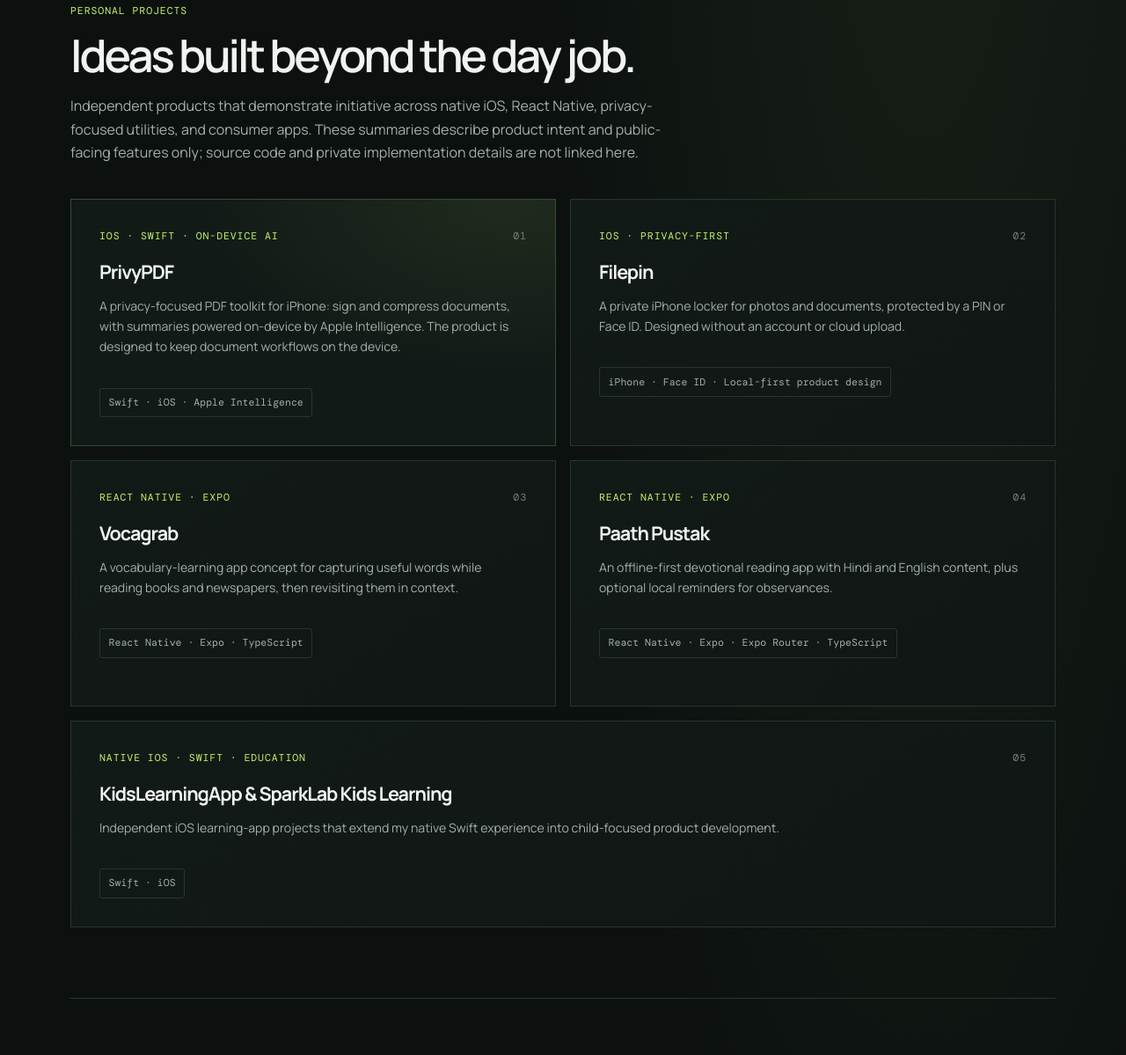
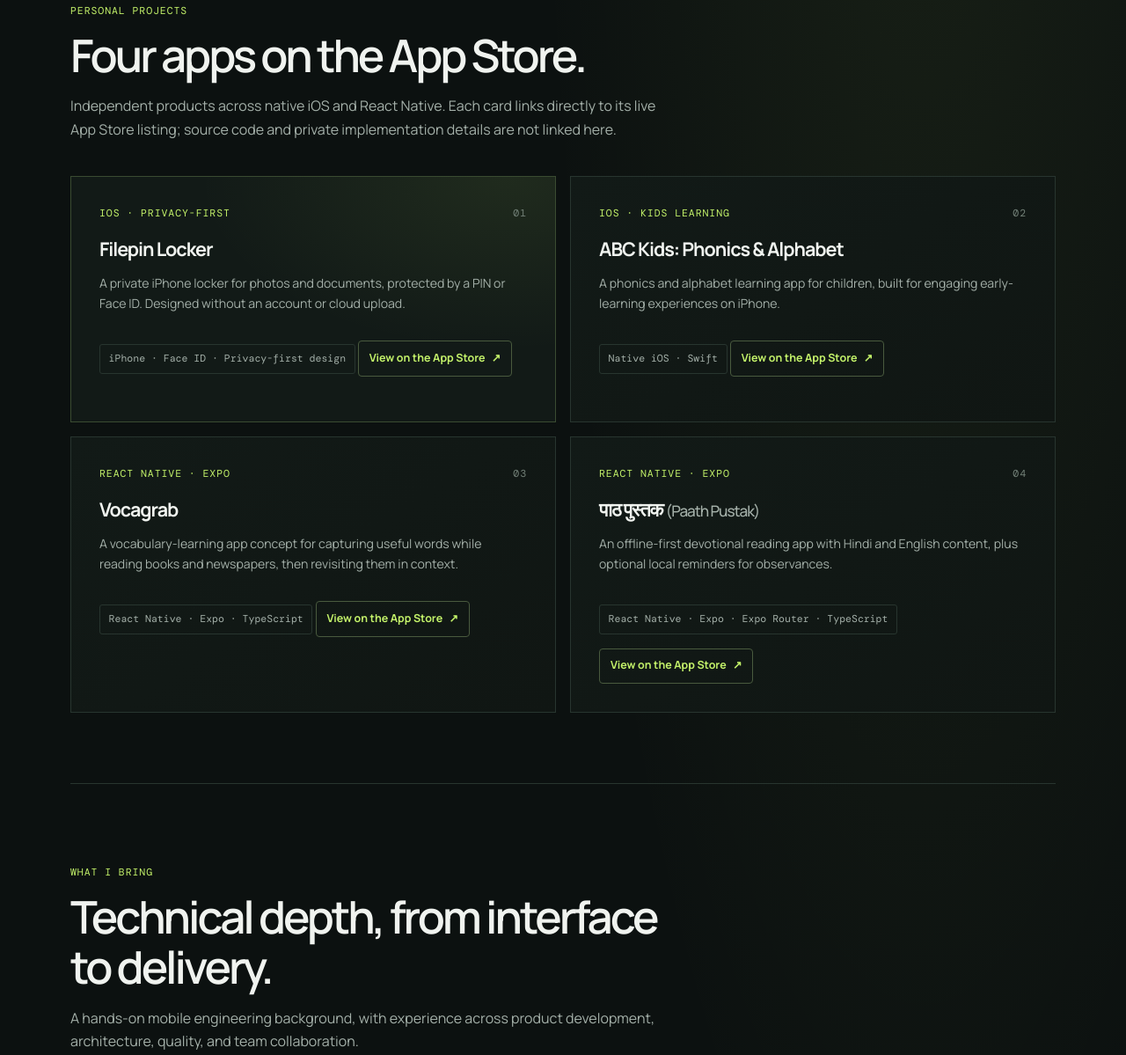
Before and after one commit to amitiosdev670/Portfolio, a plain HTML site: page index.html in a window 1280 px wide. Shown: the part 1131-2330 px from the top of the page at 88% size. Drawn offline with nearby package versions, Linux system fonts and the light colour scheme.

Commit message:
Link featured apps to App Store listings
Co-authored-by: Copilot <223556219+Copilot@users.noreply.github.com>

```diff
--- a/index.html
+++ b/index.html
@@ -50,40 +50,40 @@
       <section class="section-wrap section-block personal-section" id="personal-projects">
         <div class="section-heading">
           <p class="eyebrow">Personal projects</p>
-          <h2>Ideas built beyond the day job.</h2>
+          <h2>Four apps on the App Store.</h2>
           <p>
-            Independent products that demonstrate initiative across native iOS,
-            React Native, privacy-focused utilities, and consumer apps. These
-            summaries describe product intent and public-facing features only;
-            source code and private implementation details are not linked here.
+            Independent products across native iOS and React Native. Each card
+            links directly to its live App Store listing; source code and
+            private implementation details are not linked here.
           </p>
         </div>
         <div class="personal-grid">
           <article class="personal-card personal-featured">
             <div class="project-topline">
-              <span class="project-type">iOS · Swift · On-device AI</span>
+              <span class="project-type">iOS · Privacy-first</span>
               <span class="project-number">01</span>
             </div>
-            <h3>PrivyPDF</h3>
+            <h3>Filepin Locker</h3>
             <p>
-              A privacy-focused PDF toolkit for iPhone: sign and compress
-              documents, with summaries powered on-device by Apple Intelligence.
-              The product is designed to keep document workflows on the device.
+              A private iPhone locker for photos and documents, protected by a
+              PIN or Face ID. Designed without an account or cloud upload.
             </p>
-            <div class="stack-list">Swift · iOS · Apple Intelligence</div>
+            <div class="stack-list">iPhone · Face ID · Privacy-first design</div>
+            <a class="app-store-link" href="https://apps.apple.com/app/filepin-locker/id6835424824" target="_blank" rel="noreferrer">View on the App Store <span aria-hidden="true">↗</span></a>
           </article>
 
           <article class="personal-card">
             <div class="project-topline">
-              <span class="project-type">iOS · Privacy-first</span>
+              <span class="project-type">iOS · Kids learning</span>
               <span class="project-number">02</span>
             </div>
-            <h3>Filepin</h3>
+            <h3>ABC Kids: Phonics &amp; Alphabet</h3>
             <p>
-              A private iPhone locker for photos and documents, protected by a
-              PIN or Face ID. Designed without an account or cloud upload.
+              A phonics and alphabet learning app for children, built for
+              engaging early-learning experiences on iPhone.
             </p>
-            <div class="stack-list">iPhone · Face ID · Local-first product design</div>
+            <div class="stack-list">Native iOS · Swift</div>
+            <a class="app-store-link" href="https://apps.apple.com/app/abc-kids-phonics-alphabet/id6760596393" target="_blank" rel="noreferrer">View on the App Store <span aria-hidden="true">↗</span></a>
           </article>
 
           <article class="personal-card">
@@ -97,6 +97,7 @@
               while reading books and newspapers, then revisiting them in context.
             </p>
             <div class="stack-list">React Native · Expo · TypeScript</div>
+            <a class="app-store-link" href="https://apps.apple.com/app/vocagrab/id6797368719" target="_blank" rel="noreferrer">View on the App Store <span aria-hidden="true">↗</span></a>
           </article>
 
           <article class="personal-card">
@@ -104,25 +105,13 @@
               <span class="project-type">React Native · Expo</span>
               <span class="project-number">04</span>
             </div>
-            <h3>Paath Pustak</h3>
+            <h3>पाठ पुस्तक <span class="project-subtitle">(Paath Pustak)</span></h3>
             <p>
               An offline-first devotional reading app with Hindi and English
               content, plus optional local reminders for observances.
             </p>
             <div class="stack-list">React Native · Expo · Expo Router · TypeScript</div>
-          </article>
-
-          <article class="personal-card personal-wide">
-            <div class="project-topline">
-              <span class="project-type">Native iOS · Swift · Education</span>
-              <span class="project-number">05</span>
-            </div>
-            <h3>KidsLearningApp &amp; SparkLab Kids Learning</h3>
-            <p>
-              Independent iOS learning-app projects that extend my native
-              Swift experience into child-focused product development.
-            </p>
-            <div class="stack-list">Swift · iOS</div>
+            <a class="app-store-link" href="https://apps.apple.com/app/paath-pustak/id6801992102" target="_blank" rel="noreferrer">View on the App Store <span aria-hidden="true">↗</span></a>
           </article>
         </div>
       </section>
--- a/styles.css
+++ b/styles.css
@@ -435,9 +435,35 @@ nav a:hover,
   line-height: 1.2;
 }
 
+.project-subtitle {
+  color: var(--muted);
+  font-size: 0.8em;
+  font-weight: 500;
+}
+
 .personal-card > p {
   color: var(--muted);
   font-size: 0.88rem;
+}
+
+.app-store-link {
+  display: inline-flex;
+  align-items: center;
+  gap: 0.45rem;
+  margin-top: 1rem;
+  padding: 0.55rem 0.75rem;
+  border: 1px solid #495a3e;
+  border-radius: 4px;
+  color: var(--accent);
+  font-size: 0.78rem;
+  font-weight: 700;
+  text-decoration: none;
+  transition: background 160ms ease, border-color 160ms ease;
+}
+
+.app-store-link:hover {
+  border-color: var(--accent);
+  background: rgb(196 243 106 / 8%);
 }
 
 .personal-featured {
```
